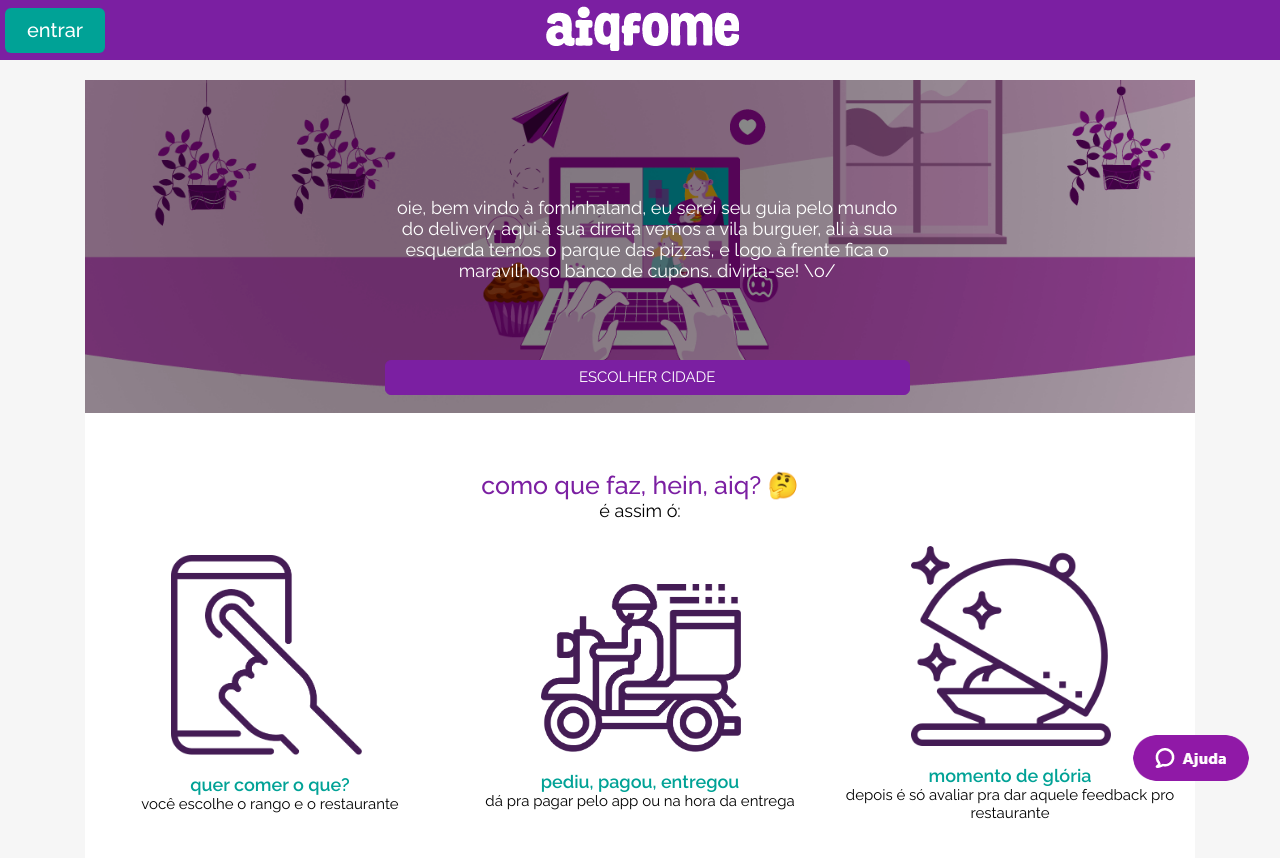
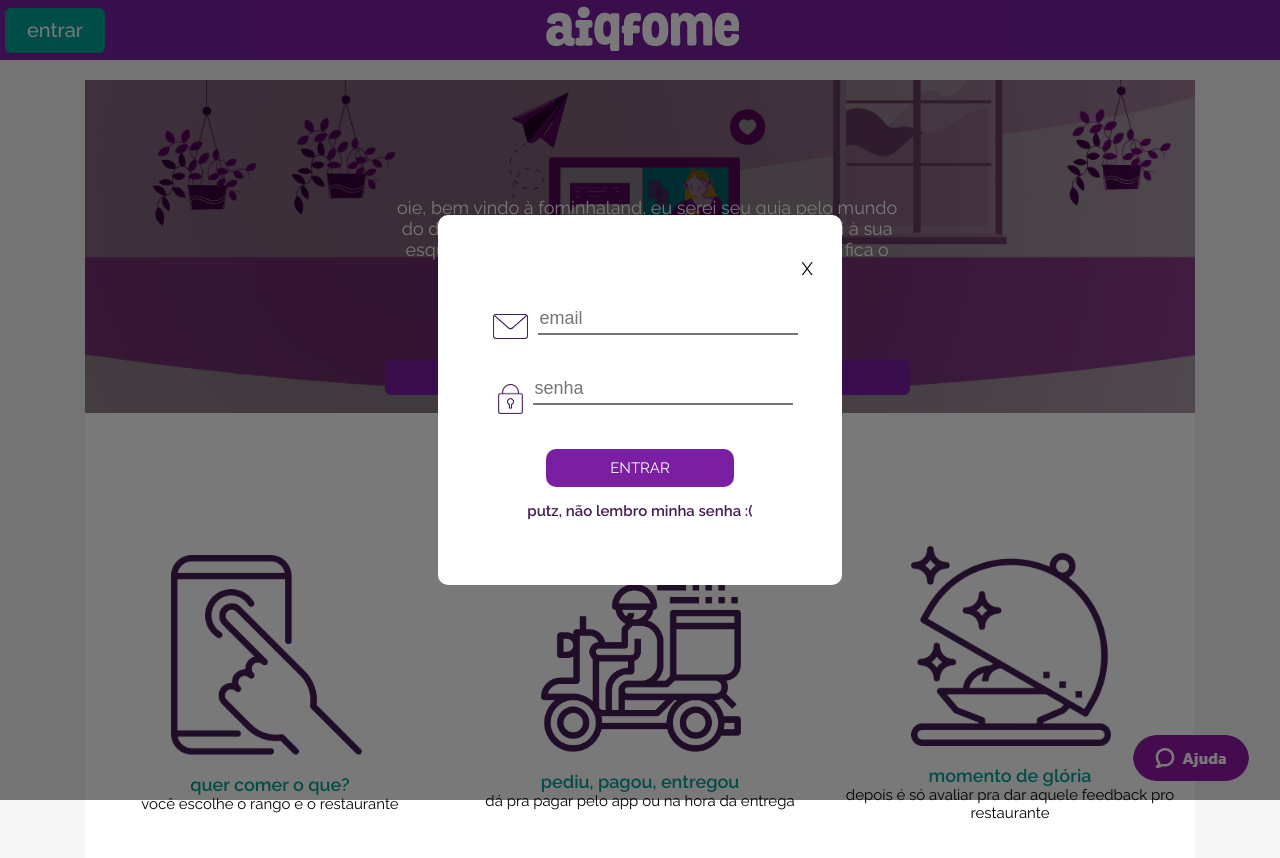
Before and after one commit to giuseppeps/aiqfome, a plain HTML site: page index.html in a window 1280 px wide. Both pictures are taken after a click on the button "entrar". Drawn offline with Linux system fonts and the light colour scheme.

Commit message:
[feature] added login functionales

```diff
--- /dev/null
+++ b/assets/script.js
@@ -0,0 +1,14 @@
+// window.addEventListener('load', (e)=>{
+//   document.getElementById('modalLogin').style.display = 'none'
+// })
+
+function toogleModalLogin() {
+   //caso ele esteja fechado
+  if(document.getElementById('modalLogin').style.display == '' ||
+  document.getElementById('modalLogin').style.display == 'none') {
+    document.getElementById('modalLogin').style.display = 'flex'
+  } else { //se modal está aberto
+   //esconde
+   document.getElementById('modalLogin').style.display = 'none'
+  }
+}
--- a/assets/style.css
+++ b/assets/style.css
@@ -42,7 +42,7 @@
   display: flex;
   justify-content: space-between;
   align-items: center;
-  z-index: 9999;
+  z-index: 1;
 }
 
 #logo {
@@ -227,6 +227,82 @@
   cursor: pointer;
 }
 
+.modal {
+  position: fixed;
+  top: 0;
+  z-index: 2;
+  text-align: center;
+  background-color: #00000086;
+  display: none;
+  justify-content: center;
+  align-items: center;
+  width: 100vw;
+  height: 100vh;
+}
+
+.modal .login {
+  background-color: #FFF;
+  min-height: 40vh;
+  width: 30vw;
+  max-width: 600px;
+  border-radius: 10px;
+  text-align: center;
+  padding: 25px 10px;
+}
+
+.modal #logoMail {
+  margin: 10px;
+  height: 24.875px;
+  width: 35px;
+}
+
+.modal #logoSenha {
+  margin: 10px;
+  height: 30px;
+  width: 25px;
+}
+
+.modal #email {
+  font-size: 18px;
+  height: 27px;
+  width: 256px;
+  border-top: 0px;
+  border-left: 0px;
+  border-right: 0px;
+}
+
+.modal #senha {
+  font-size: 18px;
+  height: 27px;
+  width: 256px;
+  border-top: 0px;
+  border-left: 0px;
+  border-right: 0px;
+}
+
+.modal .login .field {
+  display: flex;
+  justify-content: center;
+  margin-top: 25px;
+}
+
+.modal .login .btnLogin {
+  border-radius: 10px;
+  padding: 10px 5vw;
+  margin-top: 25px;
+}
+
+.modal .login .Close {
+  text-align: right;
+  margin-right: 5%;
+}
+
+.LostPassword {
+  color: #441C55;
+  font-weight: 600;
+  font-size: 15px;
+}
+
 @media (min-width: 768px) and (max-width: 1110px) {
 
 
--- a/index.html
+++ b/index.html
@@ -5,14 +5,40 @@
   <meta name="theme-color" content="#7B1FA2">
   <meta name="viewport" content="width=device-width, initial-scale=1.0">
 	<link rel="stylesheet" type="text/css" href="assets/style.css" />
-
+  <script src="assets/script.js"></script>
   <link id="favicon" rel="shortcut icon" href="/assets/img/logo-pequena.png" type="image/png">
 	<title>aiqfome - Happy Delivery</title>
 </head>
 <body>
+
+  <div id="modalLogin" class="modal">
+    <div class="login">
+
+      <p onclick="toogleModalLogin()" class="Close">
+        X
+      </p>
+
+      <div class="field">
+        <img id="logoMail" src= "/assets/img/mail.png" alt= "Logo mail"></img>
+        <input type="email" id= "email" placeholder="email"/>
+      </div>
+
+      <div class="field">
+        <img id="logoSenha" src= "/assets/img/senha.png" alt= "Logo senha"></img>
+        <input type="password" id= "senha" placeholder="senha"/>
+      </div>
+      <button class="btnLogin" >ENTRAR</button>
+
+      <p class="LostPassword">
+        putz, não lembro minha senha :(
+      </p>
+
+    </div>
+  </div><!--login-banner-->
+
   <div id="header">
     <div class="container-login">
-      <button class="login">entrar</button>
+      <button onclick="toogleModalLogin()" class="login">entrar</button>
     </div>
     <div class="container-logo" >
       <a href="/">
@@ -82,5 +108,7 @@
       <img src="/assets/img/icon-ajuda.png" alt="help button"></img>
     </div><!--help-button-->
 
+
+
 </body>
 </html>
```
Also changed, not shown: assets/img/facebook.png (added), assets/img/mail.png (added), assets/img/senha.png (added).
